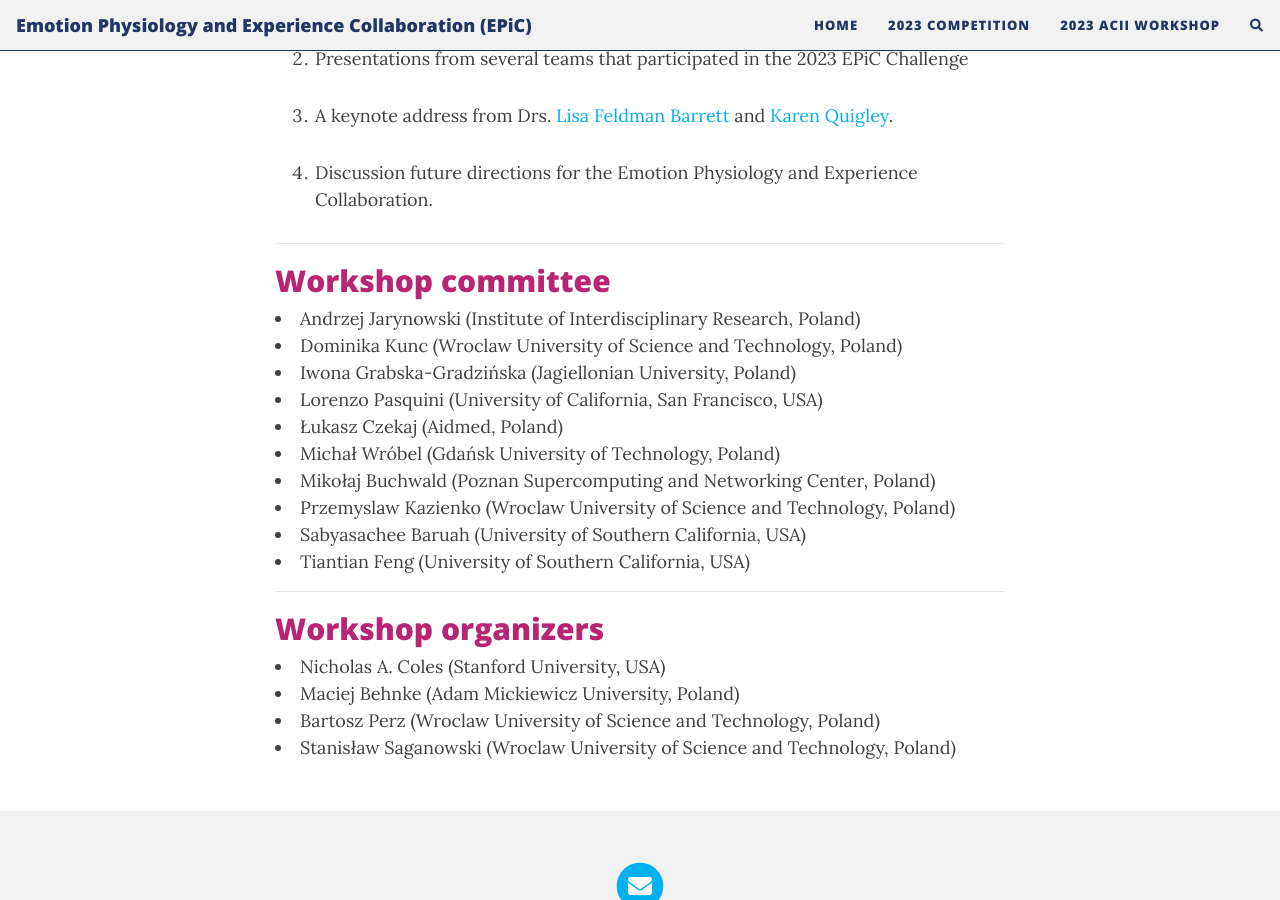
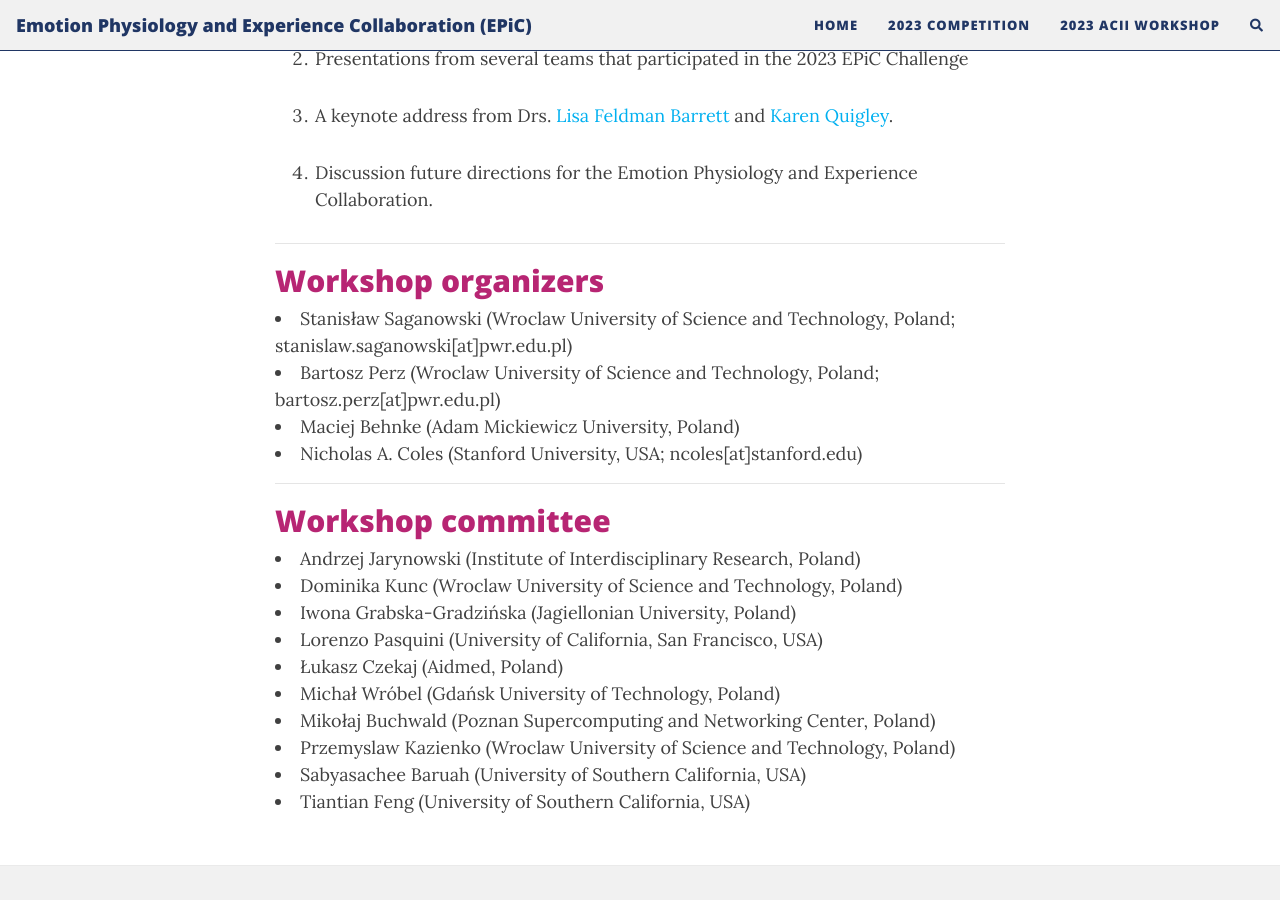
Before and after one commit to epic-collab/epic-collab.github.io, a Jekyll site: the page built from acii.md, in a window 1280 px wide and 900 px high, scrolled down 460 px. Built offline with Jekyll 4.4.1, drawn with Linux system fonts in a browser that asks for light colours; nearby versions of some CDN libraries; comment, search, counter and statistics services are not loaded; some of the changed lines change nothing that is shown.

Commit message:
Update acii.md

```diff
--- a/acii.md
+++ b/acii.md
@@ -12,6 +12,18 @@ At the <a href = "https://acii-conf.net/">2023 Affective Computing + Intelligenc
 3. A keynote address from Drs. <a href = "https://lisafeldmanbarrett.com/">Lisa Feldman Barrett</a> and <a href = "https://cos.northeastern.edu/people/karen-quigley/">Karen Quigley</a>.
 
 4. Discussion future directions for the Emotion Physiology and Experience Collaboration.
+
+***
+## Workshop organizers
+
+<li>Stanisław Saganowski (Wroclaw University of Science and Technology, Poland; stanislaw.saganowski[at]pwr.edu.pl)</li>
+
+<li>Bartosz Perz (Wroclaw University of Science and Technology, Poland; bartosz.perz[at]pwr.edu.pl)</li>
+
+<li>Maciej Behnke (Adam Mickiewicz University, Poland)</li>
+
+<li>Nicholas A. Coles (Stanford University, USA; ncoles[at]stanford.edu)</li>
+
 
 ***
 ## Workshop committee
@@ -35,15 +47,3 @@ At the <a href = "https://acii-conf.net/">2023 Affective Computing + Intelligenc
 <li>Sabyasachee Baruah (University of Southern California, USA)</li>
 
 <li>Tiantian Feng (University of Southern California, USA)</li>
-
-
-***
-## Workshop organizers
-
-<li>Nicholas A. Coles (Stanford University, USA)</li>
-
-<li>Maciej Behnke (Adam Mickiewicz University, Poland)</li>
-
-<li>Bartosz Perz (Wroclaw University of Science and Technology, Poland)</li>
-
-<li>Stanisław Saganowski (Wroclaw University of Science and Technology, Poland)</li>
```
